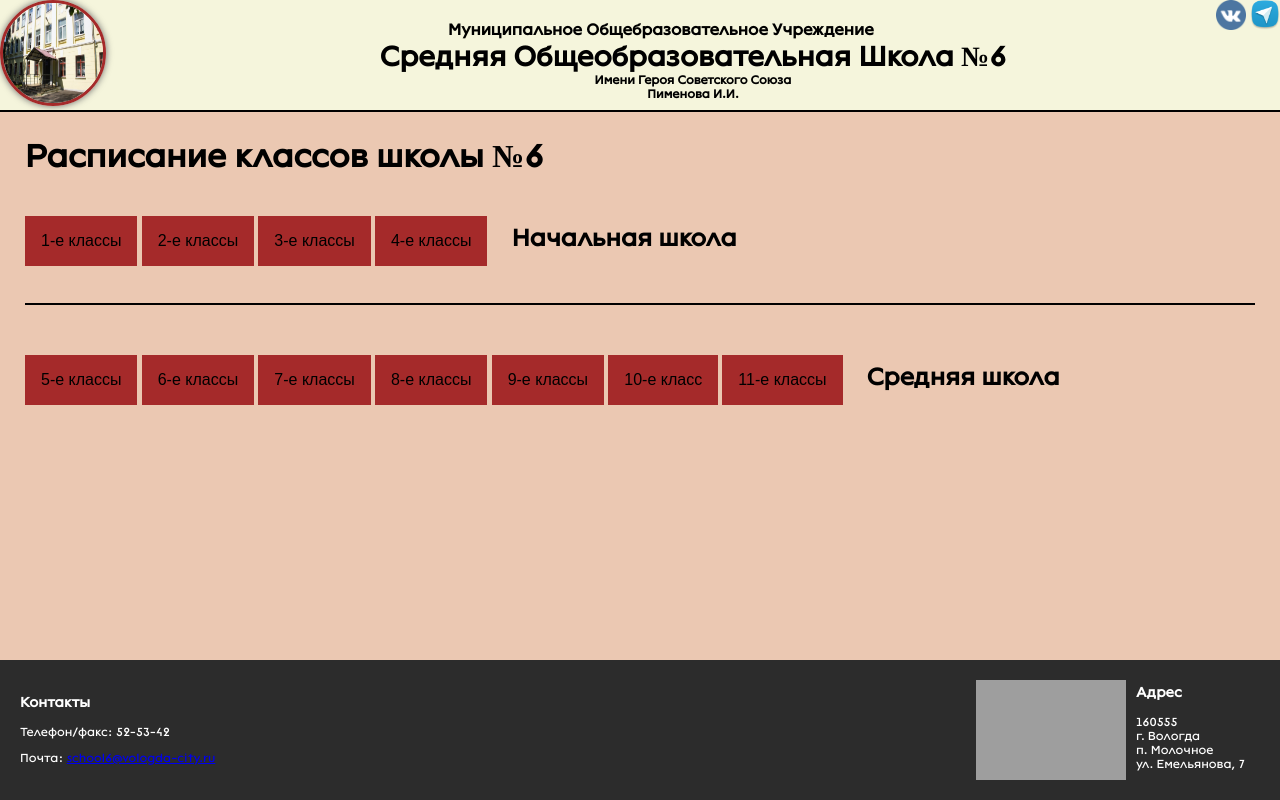
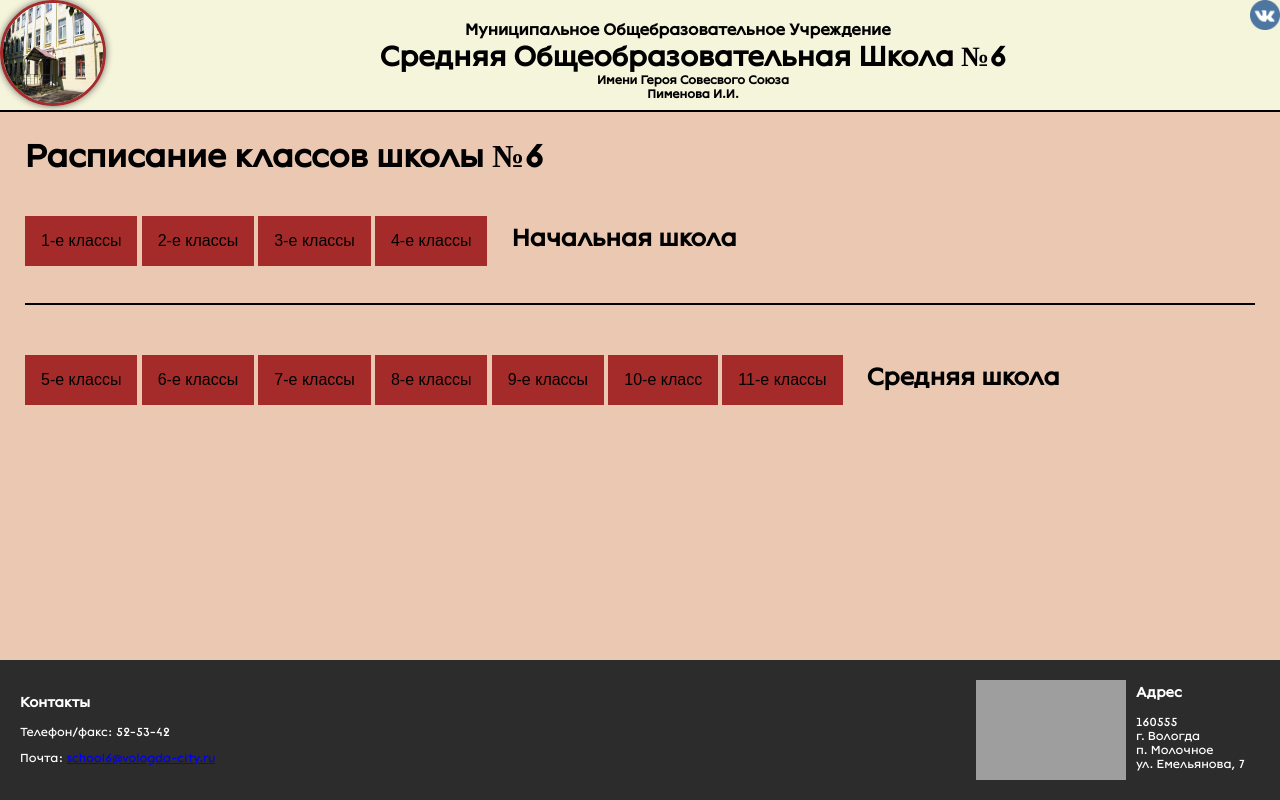
Before and after one commit to bonesones/bonesones2.github.io, a plain HTML site: page index.html in a window 1280 px wide. Drawn offline with Linux system fonts and the light colour scheme; grey boxes are pictures that could not be loaded; files whose address does not match are found by name.

Commit message:
Update index.html

```diff
--- a/index.html
+++ b/index.html
@@ -20,12 +20,8 @@
 				</div>
 
 				<div class = 'contact'>
-					<a href = 'https://vk.com/dimafrolov4'>
+					<a href = 'https://vk.com/club147035928'>
 						<img src = 'images/VK.png' width="30" height="30" alt = 'Страница ВКонтакте'>
-					</a>
-
-					<a href = 'https://t.me/fbones'>
-						<img src="images/Telegram.png" width="30" height="30" alt="Аккаунт телеграм">
 					</a>
 				</div>
 
@@ -39,7 +35,7 @@
 					</div>
 
 					<div class = 'hero'>
-						<b>Имени Героя Советского Союза<br>
+						<b>Имени Героя Совесвого Союза<br>
 							Пименова И.И.
 						</b>
 					</div>
```
